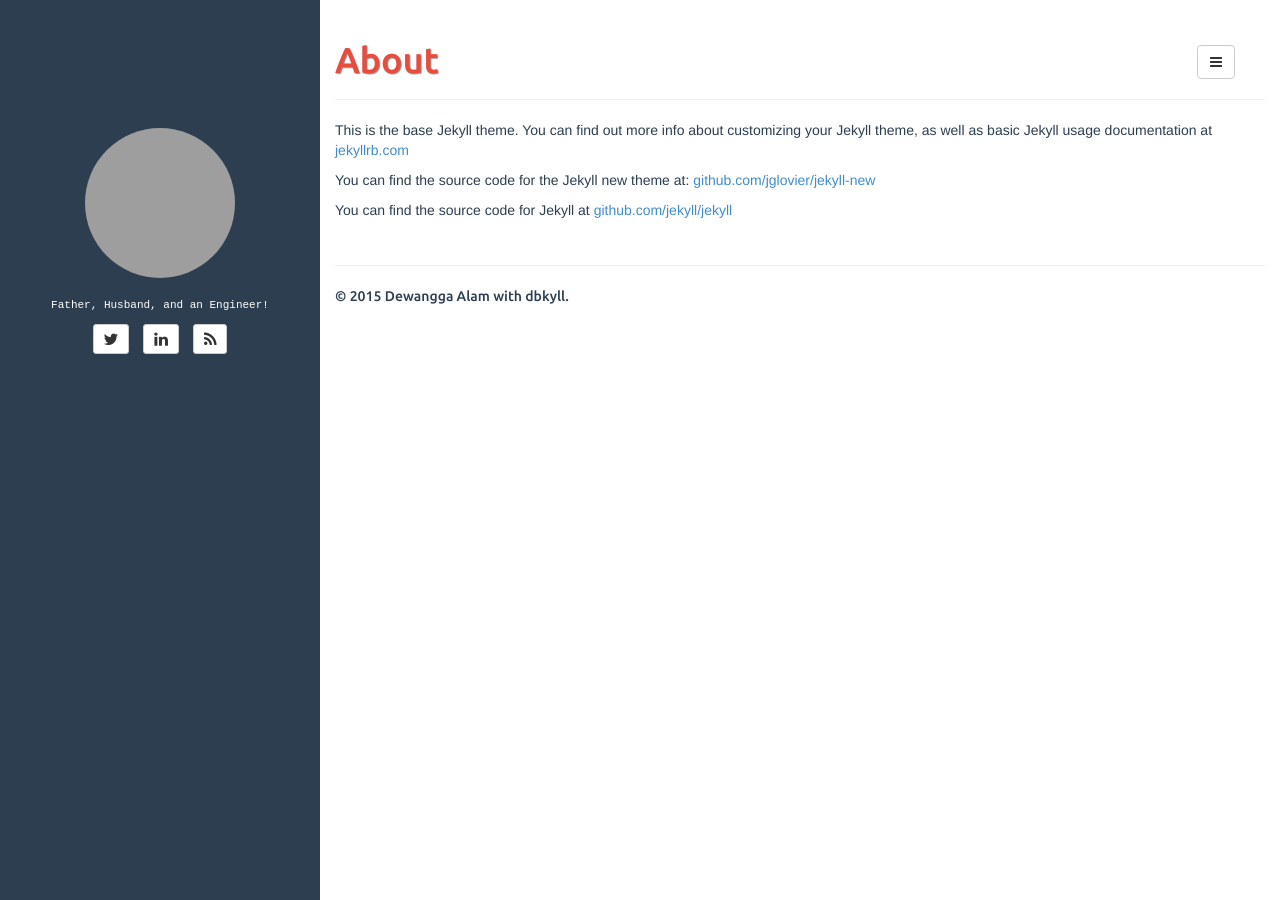
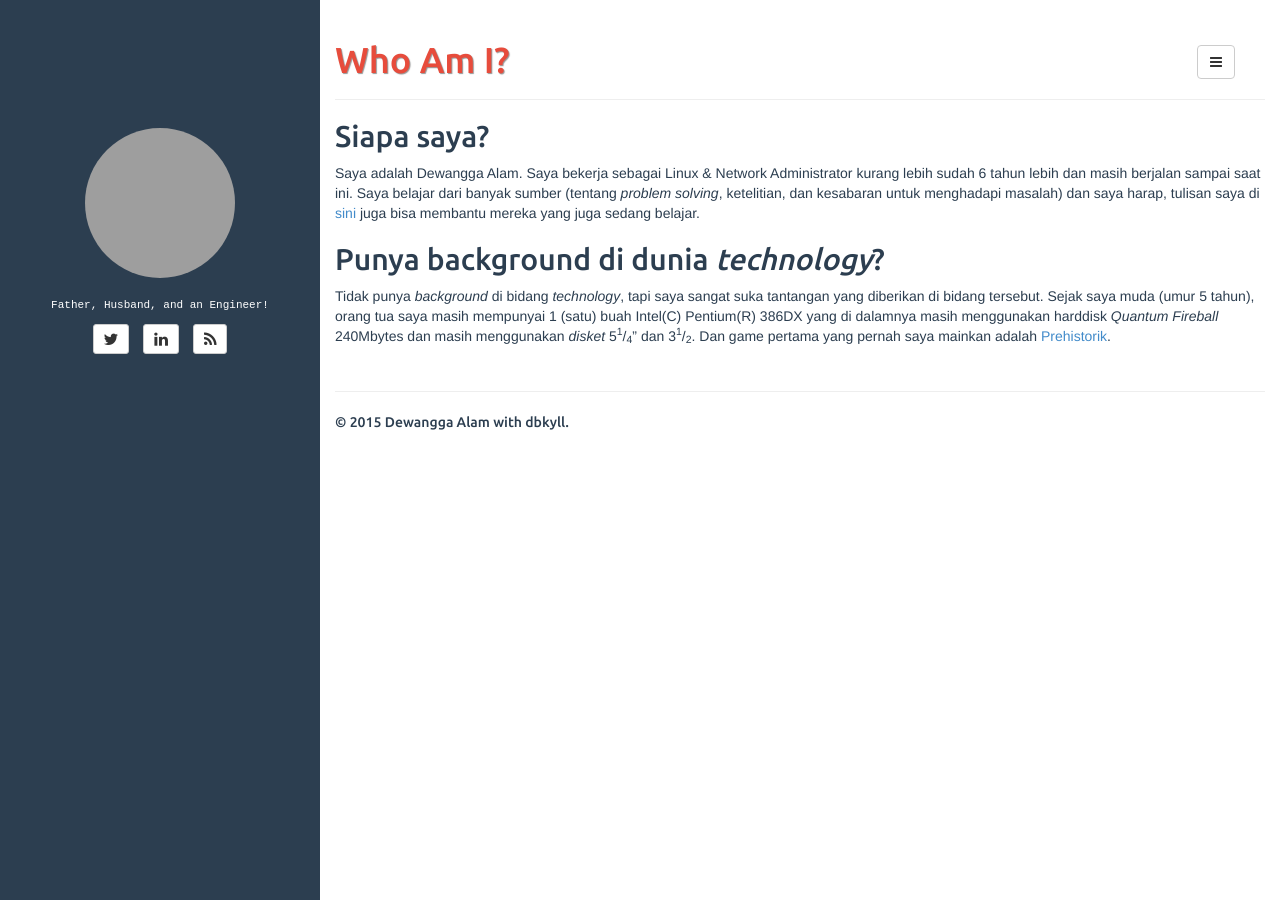
Before and after one commit to draskolnikova/draskolnikova.github.io, a Jekyll site: the page built from about.md, in a window 1280 px wide. Built offline with Jekyll 4.4.1, drawn with Linux system fonts in a browser that asks for light colours; grey boxes are pictures that could not be loaded.

Commit message:
Updating about

```diff
--- a/about.md
+++ b/about.md
@@ -1,11 +1,11 @@
 ---
 layout: page
-title: About
-permalink: /about/
+title: Who Am I?
+permalink: /about-me/
 ---
 
-This is the base Jekyll theme. You can find out more info about customizing your Jekyll theme, as well as basic Jekyll usage documentation at [jekyllrb.com](http://jekyllrb.com/)
+<h2>Siapa saya?</h2>
+Saya adalah Dewangga Alam. Saya bekerja sebagai Linux & Network Administrator kurang lebih sudah 6 tahun lebih dan masih berjalan sampai saat ini. Saya belajar dari banyak sumber (tentang <i>problem solving</i>, ketelitian, dan kesabaran untuk menghadapi masalah) dan saya harap, tulisan saya di [sini](https://log.xtremenitro.org) juga bisa membantu mereka yang juga sedang belajar.
 
-You can find the source code for the Jekyll new theme at: [github.com/jglovier/jekyll-new](https://github.com/jglovier/jekyll-new)
-
-You can find the source code for Jekyll at [github.com/jekyll/jekyll](https://github.com/jekyll/jekyll)
+<h2>Punya background di dunia <i>technology</i>?</h2>
+Tidak punya <i>background</i> di bidang <i>technology</i>, tapi saya sangat suka tantangan yang diberikan di bidang tersebut. Sejak saya muda (umur 5 tahun), orang tua saya masih mempunyai 1 (satu) buah Intel(C) Pentium(R) 386DX yang di dalamnya masih menggunakan harddisk <i>Quantum Fireball</i> 240Mbytes dan masih menggunakan <i>disket</i> 5<sup>1</sup>/<sub>4</sub>" dan 3<sup>1</sup>/<sub>2</sub>. Dan game pertama yang pernah saya mainkan adalah [Prehistorik](https://en.wikipedia.org/wiki/Prehistorik).
```
